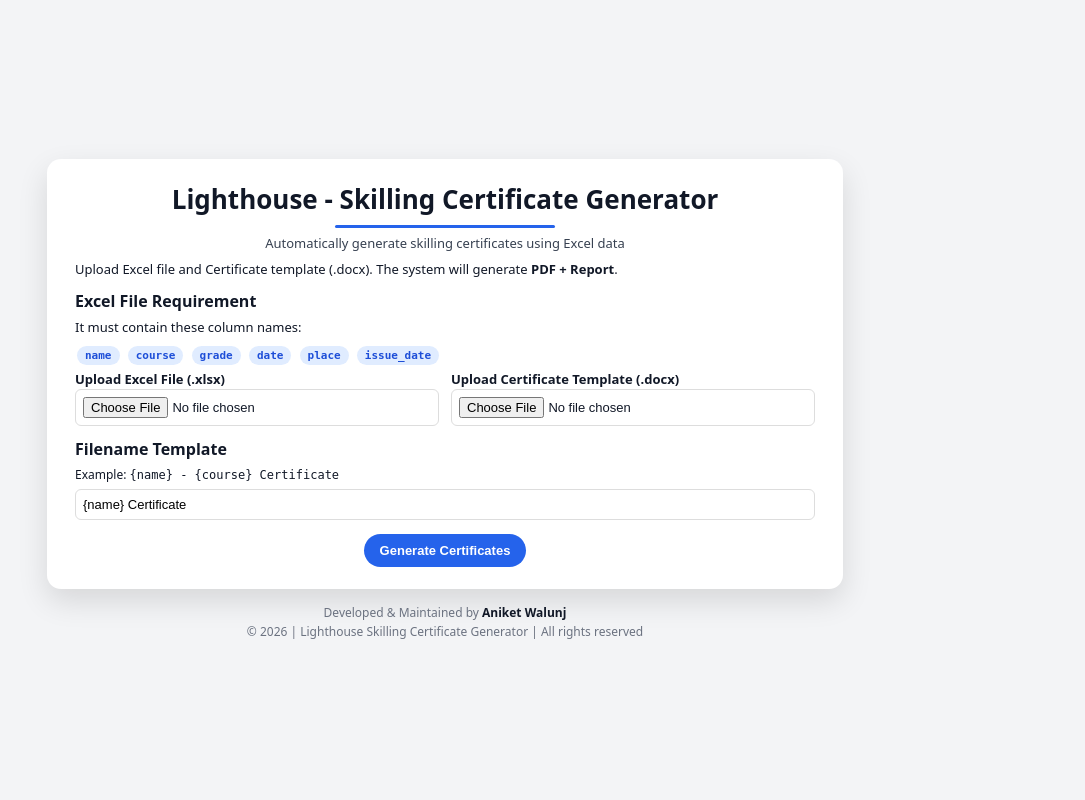
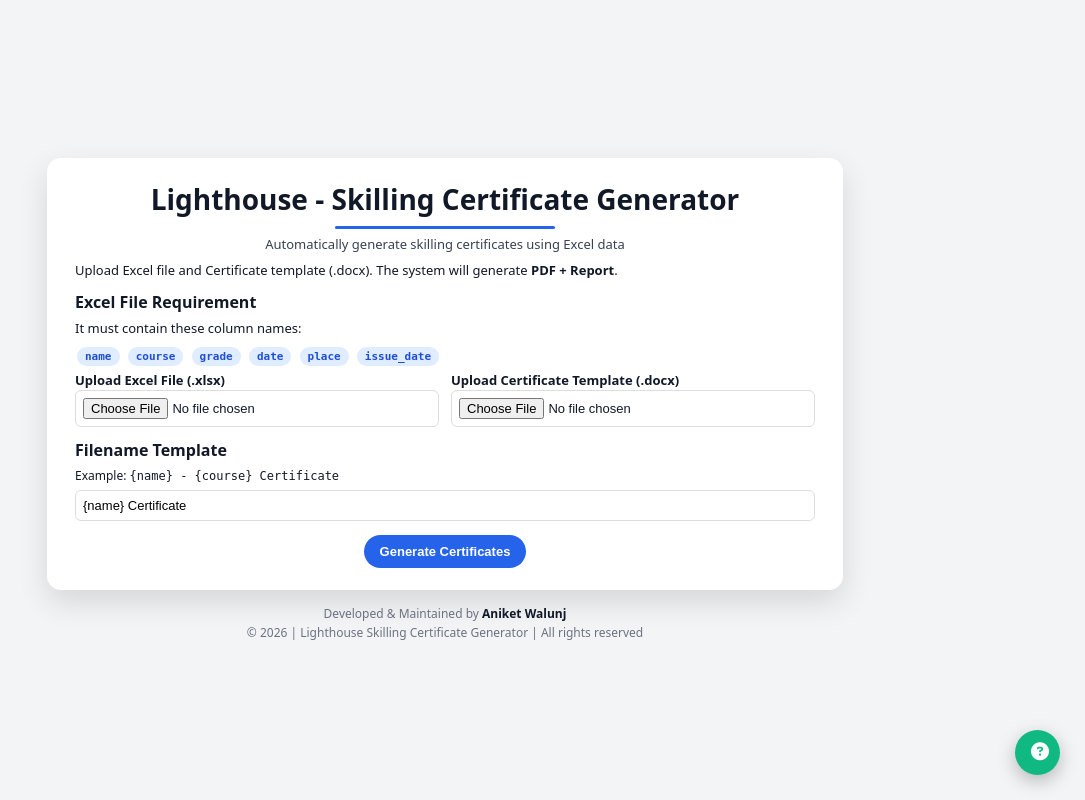
Before and after one commit to aniketvamanwalunj/LCF-SCG, a Flask app: page / in a window 1280 px wide. Shown: the whole page, without its empty margins (195-1280 px from the left). Run offline with Flask 3, Linux system fonts and the light colour scheme.

Commit message:
index.html

```diff
--- a/templates/index.html
+++ b/templates/index.html
@@ -3,6 +3,8 @@
 <head>
 <meta charset="utf-8">
 <title>Lighthouse - Skilling Certificate Generator</title>
+
+<link rel="stylesheet" href="https://cdnjs.cloudflare.com/ajax/libs/font-awesome/6.5.0/css/all.min.css">
 
 <style>
 
@@ -36,8 +38,9 @@ box-shadow:0 12px 30px rgba(0,0,0,0.12);
 
 h1{
 margin:0;
-font-size:26px;
+font-size:28px;
 text-align:center;
+font-weight:700;
 }
 
 /* Animated Line */
@@ -198,6 +201,127 @@ line-height:1.6;
 color:#111827;
 }
 
+/* Help Button */
+
+.help-btn{
+position:fixed;
+bottom:25px;
+right:25px;
+background:#10b981;
+color:white;
+border:none;
+width:45px;
+height:45px;
+border-radius:50%;
+font-size:18px;
+cursor:pointer;
+box-shadow:0 6px 18px rgba(0,0,0,0.25);
+}
+
+.help-btn:hover{
+background:#059669;
+}
+
+.help-btn::after{
+content:"Help & Resources";
+position:absolute;
+right:55px;
+top:50%;
+transform:translateY(-50%);
+background:#111827;
+color:white;
+font-size:11px;
+padding:4px 8px;
+border-radius:4px;
+opacity:0;
+transition:.2s;
+}
+
+.help-btn:hover::after{
+opacity:1;
+}
+
+/* Help Modal */
+
+.help-modal{
+position:fixed;
+top:0;
+left:0;
+width:100%;
+height:100%;
+background:rgba(0,0,0,0.45);
+display:none;
+align-items:center;
+justify-content:center;
+}
+
+.help-box{
+background:white;
+padding:24px;
+width:400px;
+max-width:90%;
+border-radius:14px;
+box-shadow:0 12px 35px rgba(0,0,0,0.25);
+text-align:center;
+}
+
+.help-box h3{
+margin-bottom:14px;
+font-size:18px;
+}
+
+.help-item{
+display:flex;
+align-items:center;
+justify-content:center;
+gap:10px;
+margin:10px 0;
+font-size:14px;
+}
+
+.help-item i{
+font-size:18px;
+}
+
+.help-item a{
+color:#2563eb;
+text-decoration:none;
+font-weight:600;
+}
+
+.help-item a:hover{
+text-decoration:underline;
+}
+
+.help-contact{
+margin-top:16px;
+padding-top:14px;
+border-top:1px solid #e5e7eb;
+font-size:13px;
+}
+
+.contact-info{
+margin-top:6px;
+}
+
+.contact-info i{
+margin-right:6px;
+}
+
+.help-close{
+margin-top:16px;
+background:#ef4444;
+border:none;
+padding:8px 16px;
+border-radius:18px;
+color:white;
+cursor:pointer;
+}
+
+.help-close:hover{
+background:#dc2626;
+}
+
 </style>
 </head>
 
@@ -344,6 +468,53 @@ Developed & Maintained by <b>Aniket Walunj</b>
 
 </div>
 
+<!-- HELP BUTTON -->
+
+<button class="help-btn" onclick="openHelp()">
+<i class="fa-solid fa-circle-question"></i>
+</button>
+
+<!-- HELP MODAL -->
+
+<div class="help-modal" id="helpModal">
+
+<div class="help-box">
+
+<h3>Help & Resources</h3>
+
+<div class="help-item">
+<i class="fa-solid fa-file-excel" style="color:#1d6f42"></i>
+<a href="https://docs.google.com/spreadsheets/d/1eZTChGEK0mB-qsLI4FNByus_QdplQcm4/edit?usp=sharing" target="_blank">
+Sample Excel Data
+</a>
+</div>
+
+<div class="help-item">
+<i class="fa-solid fa-file-word" style="color:#185abd"></i>
+<a href="https://drive.google.com/drive/folders/1p-DcC9Dj5KIy4761XSUk5U8Sb43LrPbI?usp=sharing" target="_blank">
+Certificate Templates
+</a>
+</div>
+
+<div class="help-contact">
+
+<strong>Support</strong>
+
+<p>For any query, suggestion, or feedback</p>
+
+<p class="contact-info">
+<i class="fa-solid fa-envelope"></i> aniketvamanwalunj@gmail.com<br>
+<i class="fa-solid fa-phone"></i> 9112990772
+</p>
+
+</div>
+
+<button class="help-close" onclick="closeHelp()">Close</button>
+
+</div>
+
+</div>
+
 <script>
 
 const form=document.querySelector("form")
@@ -353,6 +524,14 @@ form.addEventListener("submit",function(){
 loader.style.display="flex"
 })
 
+function openHelp(){
+document.getElementById("helpModal").style.display="flex"
+}
+
+function closeHelp(){
+document.getElementById("helpModal").style.display="none"
+}
+
 </script>
 
 </body>
```
